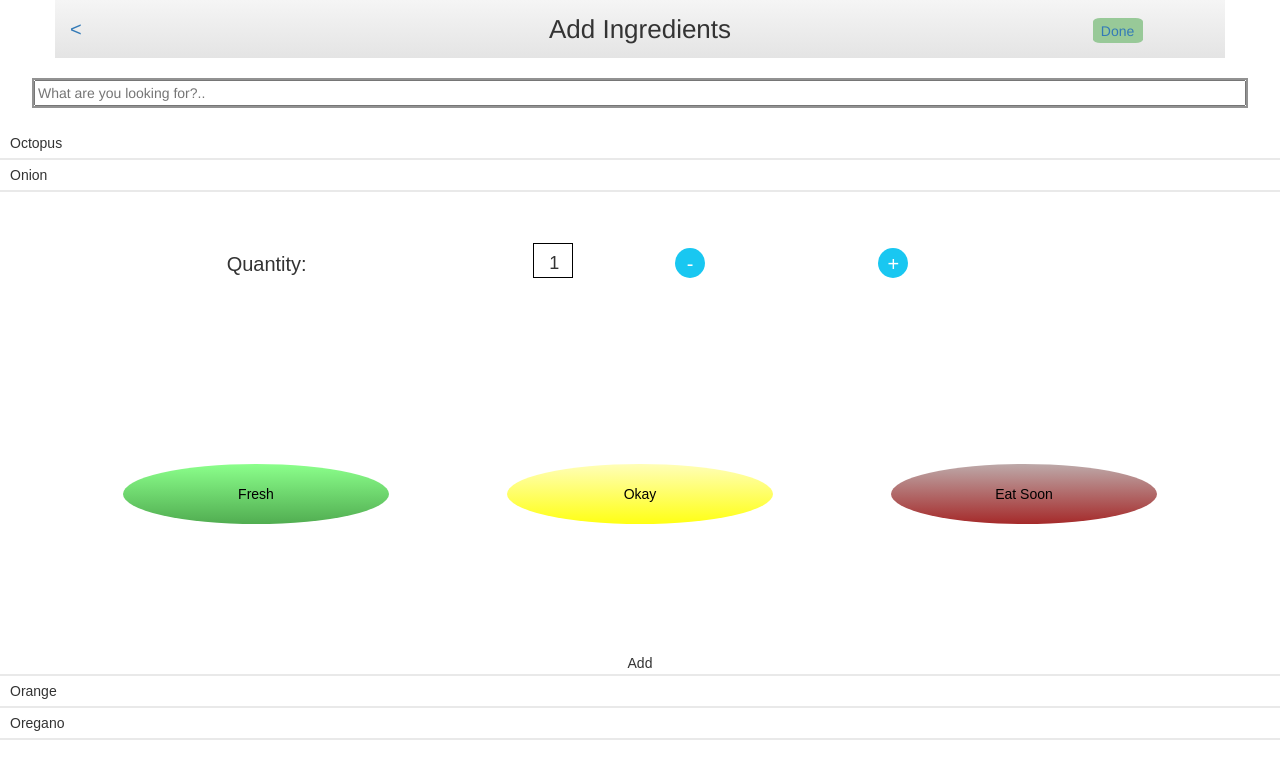
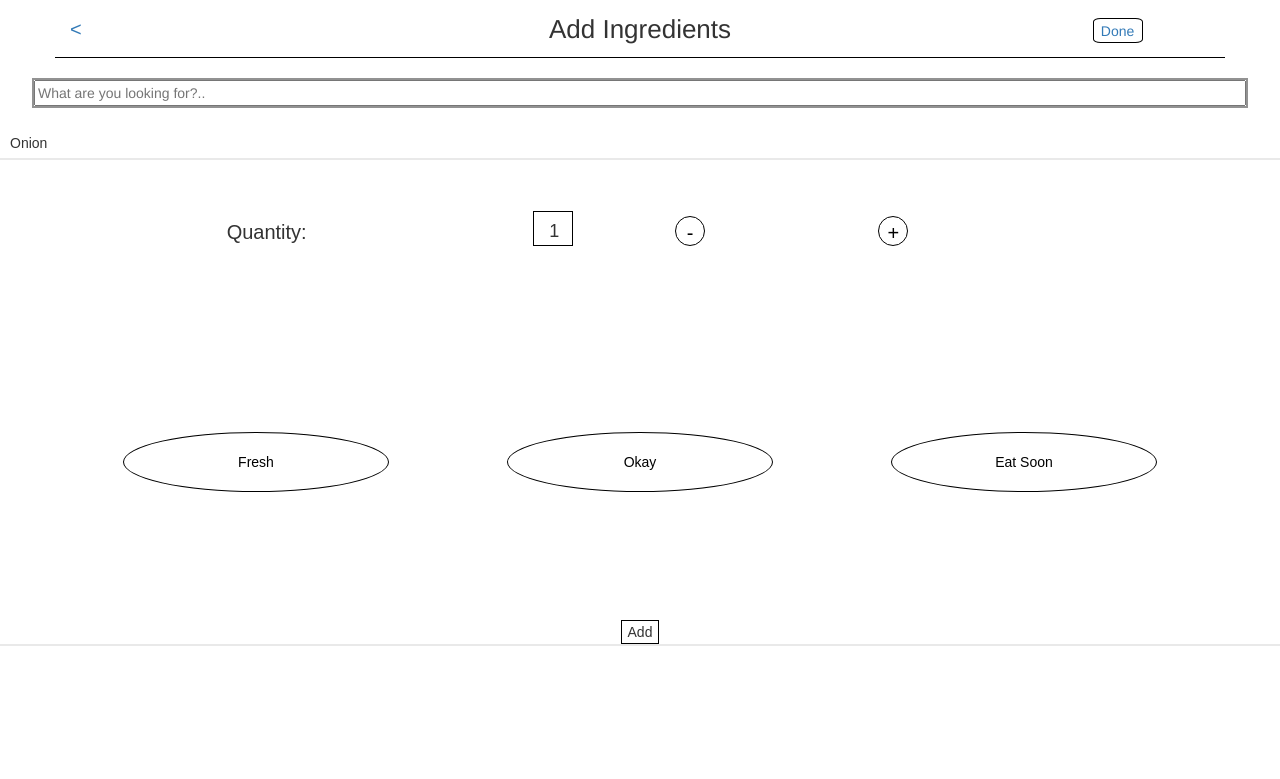
Before and after one commit to ShengzhiW/stayfresh, a PHP site: page /add-ingredients.html in a window 1280 px wide, after a click on "Onion". Shown: the top 779 px of the page. Run offline with PHP 8.4, Linux system fonts and the light colour scheme.

Commit message:
Temporary CSS comment out and highest priority screens

```diff
--- a/add-ingredients.html
+++ b/add-ingredients.html
@@ -21,7 +21,9 @@
         <h1 id="recipe-name">Add Ingredients</h1>
       </div>
       <div class="col col-xs-2 done-col">
-        <a href="confirmation.html">
+        <!-- <a href="confirmation.html"> -->
+            <!-- temp -->
+            <a href="index.html">
         <button class="done">Done</button>
       </a>
       </div>
@@ -37,7 +39,7 @@
 
     <div class="search-list-container">
         <ul>
-            <li>Octopus</li>
+
             <li data-toggle="collapse" href="#collapseExample" role="button" aria-expanded="false" aria-controls="collapseExample">Onion</li>
 
             <!-- TEMPORARY TO SHOW COLLAPSE -->
@@ -78,8 +80,10 @@
                     </div>
                   </div>
 
-            <li>Orange</li>
-            <li>Oregano</li>
+
+
+
+
         </ul>
     </div>
 
--- a/app.css
+++ b/app.css
@@ -22,18 +22,36 @@ button {
 .top-containers {
     border-bottom: 2px solid rgb(233, 233, 233));
 
-    background: linear-gradient(rgb(245, 245, 245), rgb(228, 228, 228));
+    /* background: linear-gradient(rgb(245, 245, 245), rgb(228, 228, 228)); */
 
     height: 58px;
+
+    /* temp */
+    border-bottom: 1px solid black;
+}
+
+.confirmation-buttons {
+    box-sizing: border-box;
+    border-radius: 10px;
+
+    font-size: 16px;
+
+    /* temp */
+    width: 100px;
+    height: 35px;
+    border: 1px solid black;
 }
 
 /* --- Home ---- */
 
 .header-home {
     text-align: center;
-    background: linear-gradient(#BED7F2, #76BBFF);
+    /* background: linear-gradient(#BED7F2, #76BBFF); */
     box-sizing: border-box;
     height: 50px;
+
+    /* temp */
+    border-bottom: 1px solid black;
 }
 
 .home-title {
@@ -71,12 +89,16 @@ button {
     max-height: 30px;
     overflow: hidden;
     border:  0;
-    background-color: #19C7F1;
+    /* background-color: #19C7F1; */
     color:  white;
     font-size: 20px;
     line-height: 30px;
     box-sizing: border-box;
     border-radius: 100%;
+
+    /* temp */
+    border: 1px solid black;
+    color: black;
 }
 
 .plus-button-home {
@@ -128,17 +150,22 @@ button {
 
 
 .done, .save {
-    background: rgb(152, 201, 152);
+    /* background: rgb(152, 201, 152); */
     width: 75px;
     height: 30px;
+
+    /* temp */
+    border: 1px solid black;
 }
 
 .discard {
-    background: rgb(255, 150, 150);
+    /* background: rgb(255, 150, 150); */
+
+    /* temp */
+    border: 1px solid black;
 }
 
 .done {
-    background: rgb(152, 201, 152);
 
     width: 50px;
     height: 25px;
@@ -187,6 +214,8 @@ button {
 
 .add-rect {
     margin: 0 auto;
+
+    border: 1px solid black;
 }
 
 ul {
@@ -244,7 +273,7 @@ ul {
     color: black;
 }
 
-#fresh {
+/* #fresh {
     background: linear-gradient(rgb(139, 255, 139), rgb(81, 173, 81));
 }
 #okay {
@@ -253,34 +282,15 @@ ul {
 
 #eat-soon {
     background: linear-gradient(rgb(189, 169, 169), brown);;
+} */
+
+/* temp */
+
+#fresh, #okay, #eat-soon {
+    border: 1px solid black;
 }
 
-/* .freshness-active {
-    border: 4px solid yellow;
-} */
-
 /* --- confirmation page --- */
-
-.footer {
-    position: fixed;
-    bottom: 0;
-    width: 100%;
-    height: 10vw;
-
-    box-sizing: border-box;
-    padding: 5vw 0vw;
-    padding-bottom: 15vw;
-}
-
-.footer-confirmation {
-
-
-    background: rgb(231, 231, 231);
-
-
-
-    border-top: 2px solid grey;
-}
 
 .add-more {
     margin-left: 15vw;
@@ -292,12 +302,7 @@ ul {
     margin-right: 15vw;
 }
 
-.confirmation-buttons {
-    box-sizing: border-box;
-    border-radius: 15%;
 
-    font-size: 5vw;
-}
 
 /* --- Recipe Info --- */
 
@@ -357,6 +362,9 @@ h2#recipe-info-header {
     width: 125px;
     height: 30px;
     border: 1px solid rgb(133, 133, 133);
+
+    /* temp */
+    border: 1px solid black;
 }
 
 /* --- Rate Your Recipe --- */
@@ -442,6 +450,9 @@ h2#recipe-info-header {
     width: 75px;
     height: 30px;
     border: 1px solid rgb(133, 133, 133);
+
+    /* temp */
+    border: 1px solid black;
 }
 
 
@@ -459,7 +470,7 @@ h2#recipe-info-header {
 .carousel-cards img{
 }
 
-.bg-success {
+/* .bg-success {
     background: linear-gradient(rgb(162, 255, 162), rgb(124, 255, 124));
 }
 
@@ -469,6 +480,13 @@ h2#recipe-info-header {
 
 .bg-danger {
     background: linear-gradient(rgb(255, 160, 160), red);
+} */
+
+/* temp */
+
+.bg-success, .bg-warning, .bg-danger {
+    background: white;
+    border: 1px solid black;
 }
 
 .progress-bar {
@@ -477,12 +495,6 @@ h2#recipe-info-header {
 
 /*
 --- View All ingredients --- */
-
-.view-all-ingredients-container {
-    border-bottom: 2px solid rgb(233, 233, 233));
-
-    background: linear-gradient(rgb(245, 245, 245), rgb(228, 228, 228));
-}
 
 .plus-button-vai {
     margin-top: 15px;
--- a/view-all-ingredients.html
+++ b/view-all-ingredients.html
@@ -9,7 +9,7 @@
     <script src="https://maxcdn.bootstrapcdn.com/bootstrap/3.4.0/js/bootstrap.min.js"></script>
   </head>
 
-  <div class="container view-all-ingredients-container">
+  <div class="container top-containers">
         <div class="row">
           <a href="index.html">
           <div class="col col-xs-2">
```
Also changed, not shown: confirmation.html (+4 -6 lines), index.html (+14 -10 lines).
